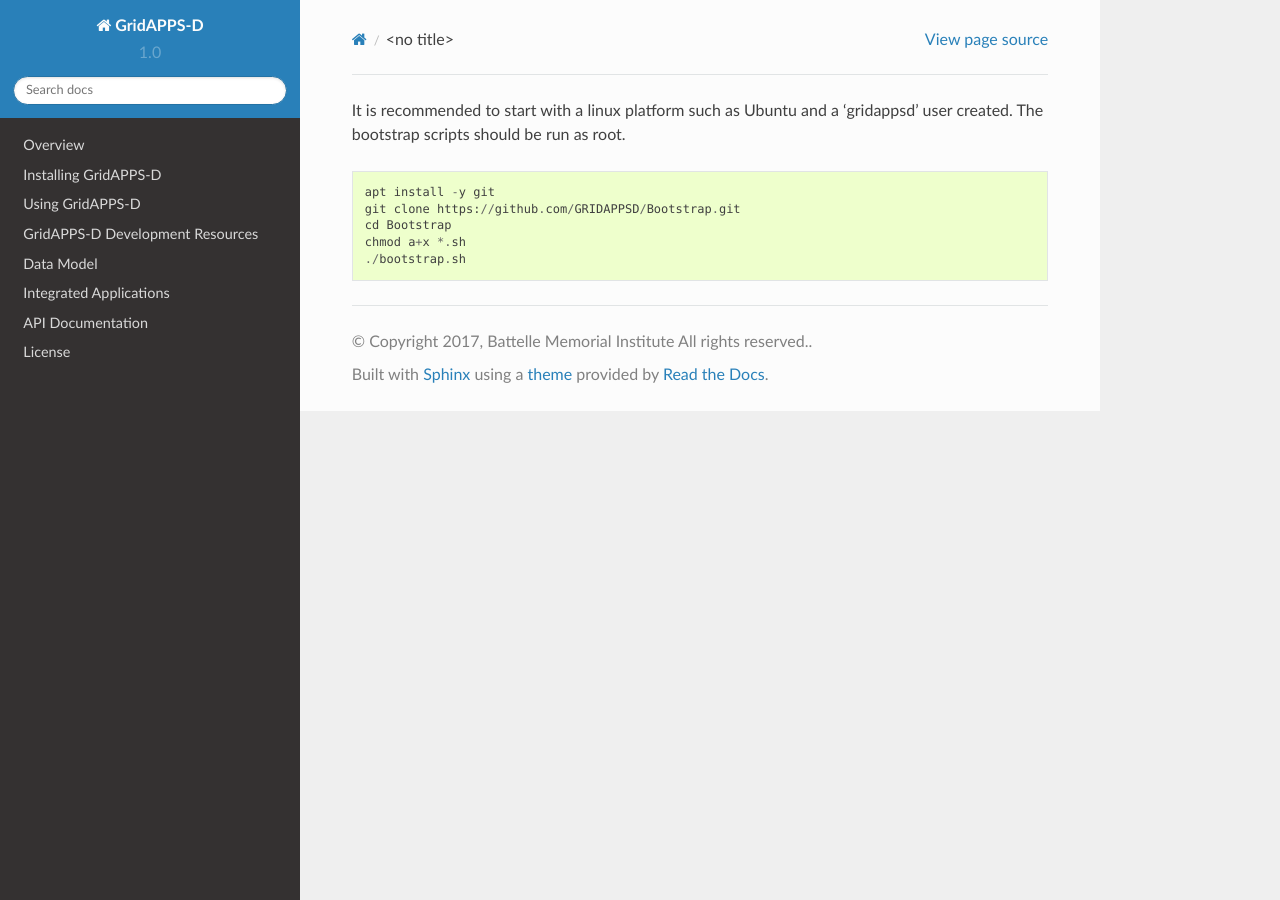
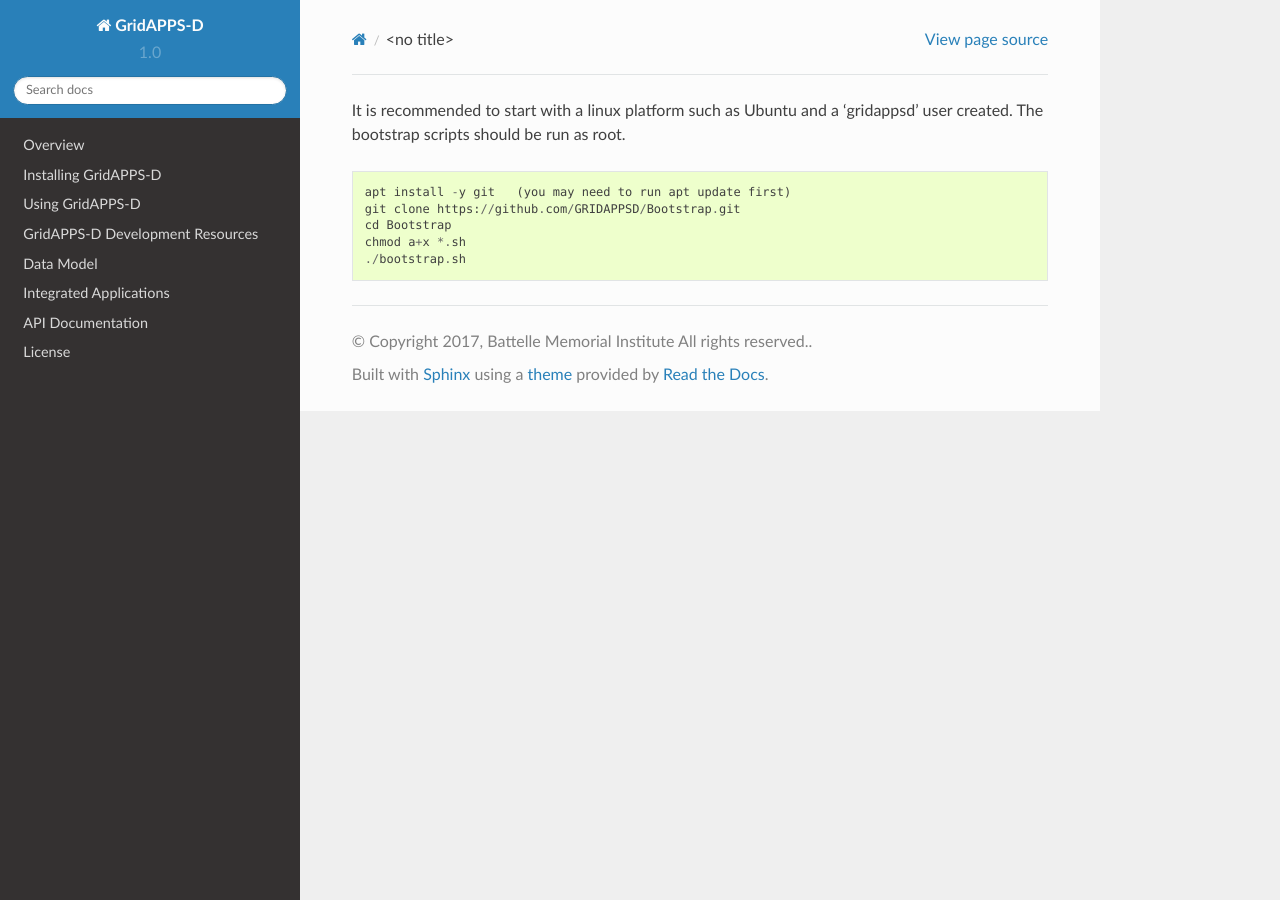
Before and after one commit to GRIDAPPSD/GOSS-GridAPPS-D, a Sphinx documentation site: the page built from docs/source/installing_gridappsd/bootstrap.rst, in a window 1280 px wide. Built offline with Sphinx 7.4.7 and the Read the Docs theme 2.0.0, drawn with Linux system fonts in a browser that asks for light colours; pages that are not in the unit, such as notebooks, are missing from menus.

Commit message:
Update bootstrap.rst

```diff
--- a/docs/source/installing_gridappsd/bootstrap.rst
+++ b/docs/source/installing_gridappsd/bootstrap.rst
@@ -2,7 +2,7 @@ It is recommended to start with a linux platform such as Ubuntu and a 'gridappsd
 
 ::
 
-    apt install -y git
+    apt install -y git   (you may need to run apt update first)
     git clone https://github.com/GRIDAPPSD/Bootstrap.git
     cd Bootstrap
     chmod a+x *.sh
```
